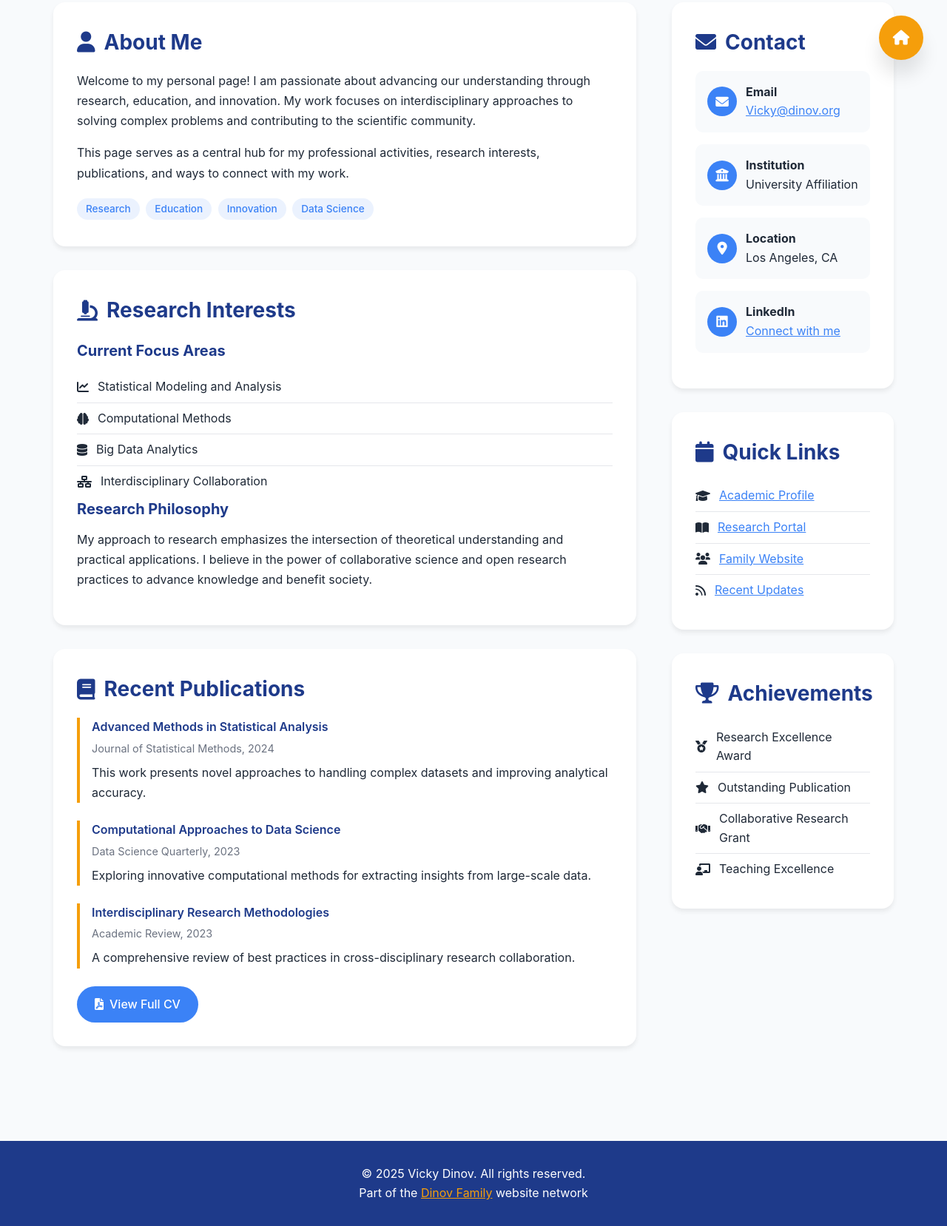
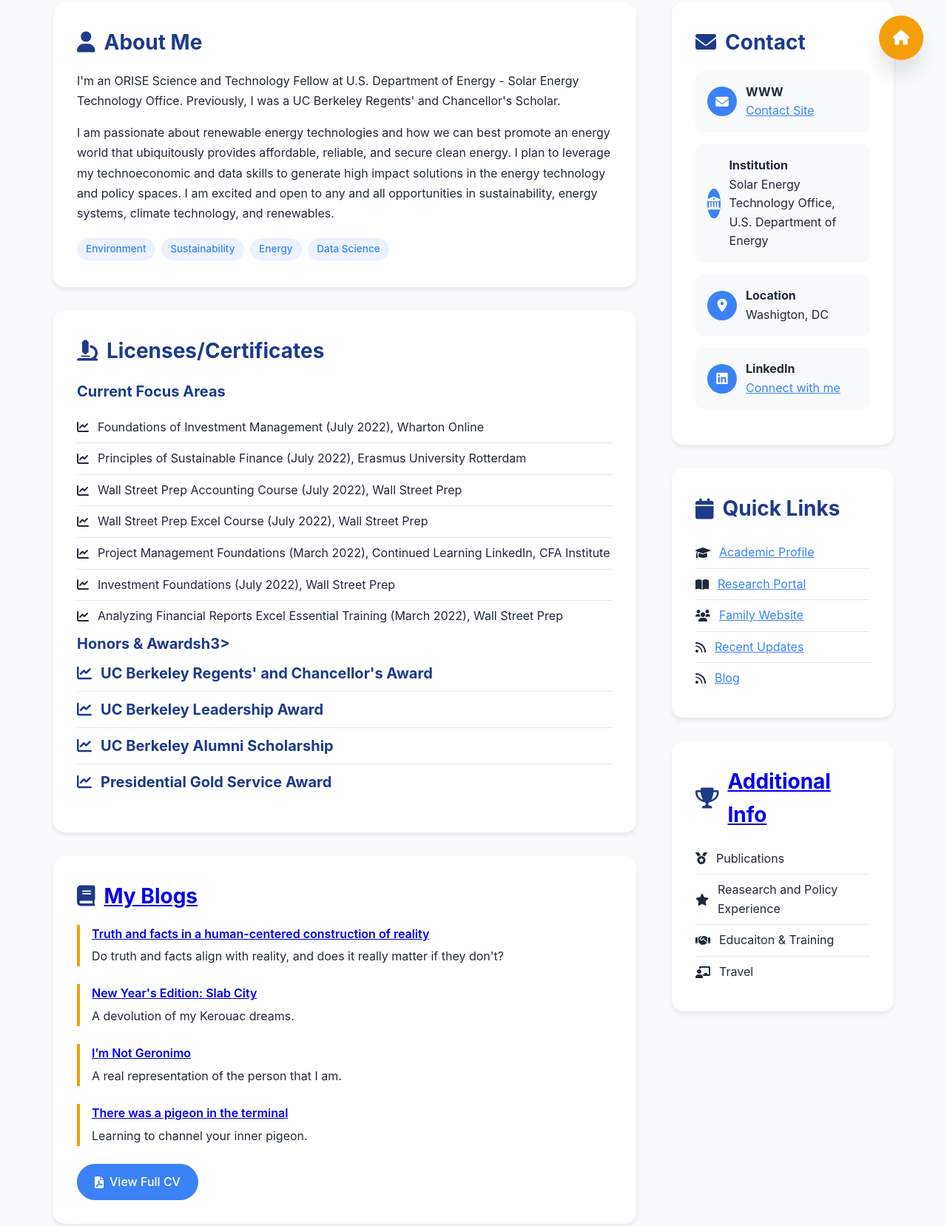
Before and after one commit to dinov-fam/vicky-dinov-page, a plain HTML site: page index.html in a window 1280 px wide. Shown: the part 687-2344 px from the top of the page at 74% size. Drawn offline with Linux system fonts and the light colour scheme.

Commit message:
Update index.html

```diff
--- a/index.html
+++ b/index.html
@@ -3,6 +3,7 @@
 <head>
     <meta charset="UTF-8">
     <meta name="viewport" content="width=device-width, initial-scale=1.0">
+    <link rel="icon" type="image/png" href="assets/DF_Avatar1.png">
     <title>Vicky Dinov - Personal Page</title>
     <link href="https://cdnjs.cloudflare.com/ajax/libs/font-awesome/6.0.0/css/all.min.css" rel="stylesheet">
     <style>
@@ -390,9 +391,9 @@
 
     <div class="hero">
         <div class="hero-content">
-            <div class="profile-image">VD</div>
+            <div class="profile-image"><img src="assets/VD_pic.png" style="height:50%;"></img></div>
             <h1>Vicky Dinov</h1>
-            <p class="subtitle"> Economist | Data Scientist</p>
+            <p class="subtitle"> Economist | Data Scientist | Environmentalist</p>
             <a href="#contact" class="btn">
                 <i class="fas fa-envelope"></i> Get in Touch
             </a>
@@ -406,62 +407,73 @@
                     <div id="about" class="card animate-fade-in">
                         <h2><i class="fas fa-user"></i> About Me</h2>
                         <p>
-                            Welcome to my personal page! I am passionate about advancing our understanding through research,
-                            education, and innovation. My work focuses on interdisciplinary approaches to solving complex
-                            problems and contributing to the scientific community.
+                            I'm an ORISE Science and Technology Fellow at U.S. Department of Energy - Solar Energy Technology Office.
+                            Previously, I was a UC Berkeley Regents' and Chancellor's Scholar.
                         </p>
                         <p>
-                            This page serves as a central hub for my professional activities, research interests,
-                            publications, and ways to connect with my work.
+                            I am passionate about renewable energy technologies and how we can best promote an energy world that ubiquitously provides affordable,
+                            reliable, and secure clean energy. I plan to leverage my technoeconomic and data skills to generate high impact solutions in the energy
+                            technology and policy spaces. I am excited and open to any and all opportunities in sustainability, energy systems, climate technology,
+                            and renewables.
                         </p>
                         <div>
-                            <span class="tag">Research</span>
-                            <span class="tag">Education</span>
-                            <span class="tag">Innovation</span>
+                            <span class="tag">Environment</span>
+                            <span class="tag">Sustainability</span>
+                            <span class="tag">Energy</span>
                             <span class="tag">Data Science</span>
                         </div>
                     </div>
 
                     <div id="research" class="card animate-fade-in">
-                        <h2><i class="fas fa-microscope"></i> Research Interests</h2>
+                        <h2><i class="fas fa-microscope"></i> Licenses/Certificates</h2>
                         <h3>Current Focus Areas</h3>
                         <ul>
-                            <li><i class="fas fa-chart-line"></i> Statistical Modeling and Analysis</li>
-                            <li><i class="fas fa-brain"></i> Computational Methods</li>
-                            <li><i class="fas fa-database"></i> Big Data Analytics</li>
-                            <li><i class="fas fa-network-wired"></i> Interdisciplinary Collaboration</li>
+                            <li><i class="fas fa-chart-line"></i> Foundations of Investment Management (July 2022), Wharton Online</li>
+                            <li><i class="fas fa-chart-line"></i> Principles of Sustainable Finance (July 2022), Erasmus University Rotterdam</li>
+                            <li><i class="fas fa-chart-line"></i> Wall Street Prep Accounting Course (July 2022), Wall Street Prep</li>
+                            <li><i class="fas fa-chart-line"></i> Wall Street Prep Excel Course (July 2022), Wall Street Prep</li>
+                            <li><i class="fas fa-chart-line"></i> Project Management Foundations (March 2022), Continued Learning LinkedIn, CFA Institute</li>
+                            <li><i class="fas fa-chart-line"></i> Investment Foundations (July 2022), Wall Street Prep</li>
+                            <li><i class="fas fa-chart-line"></i> Analyzing Financial Reports Excel Essential Training (March 2022), Wall Street Prep</li>
                         </ul>
 
-                        <h3>Research Philosophy</h3>
-                        <p>
-                            My approach to research emphasizes the intersection of theoretical understanding
-                            and practical applications. I believe in the power of collaborative science
-                            and open research practices to advance knowledge and benefit society.
-                        </p>
+                        <h3>Honors & Awardsh3>
+                            <ul>
+                                <li><i class="fas fa-chart-line"></i> UC Berkeley Regents' and Chancellor's Award</li>
+                                <li><i class="fas fa-chart-line"></i> UC Berkeley Leadership Award</li>
+                                <li><i class="fas fa-chart-line"></i> UC Berkeley Alumni Scholarship</li>
+                                <li><i class="fas fa-chart-line"></i> Presidential Gold Service Award</li>
+                            </ul>
                     </div>
 
                     <div id="publications" class="card animate-fade-in">
-                        <h2><i class="fas fa-book"></i> Recent Publications</h2>
+                        <h2><i class="fas fa-book"></i> <a href="https://vickydinov.substack.com/">My Blogs</a></h2>
 
                         <div class="publication">
-                            <div class="publication-title">Advanced Methods in Statistical Analysis</div>
-                            <div class="publication-details">Journal of Statistical Methods, 2024</div>
-                            <p>This work presents novel approaches to handling complex datasets and improving analytical accuracy.</p>
+                            <div class="publication-title">
+                                <a href="https://vickydinov.substack.com/p/truth-and-facts-in-a-human-centered">Truth and facts in a human-centered construction of reality</a></div>
+                            <p>Do truth and facts align with reality, and does it really matter if they don't?</p>
                         </div>
 
                         <div class="publication">
-                            <div class="publication-title">Computational Approaches to Data Science</div>
-                            <div class="publication-details">Data Science Quarterly, 2023</div>
-                            <p>Exploring innovative computational methods for extracting insights from large-scale data.</p>
+                            <div class="publication-title">
+                                <a href="https://vickydinov.substack.com/p/new-years-edition-slab-city">New Year's Edition: Slab City</a></div>
+                            <p>A devolution of my Kerouac dreams.</p>
                         </div>
 
                         <div class="publication">
-                            <div class="publication-title">Interdisciplinary Research Methodologies</div>
-                            <div class="publication-details">Academic Review, 2023</div>
-                            <p>A comprehensive review of best practices in cross-disciplinary research collaboration.</p>
+                            <div class="publication-title">
+                                <a href="https://vickydinov.substack.com/p/there-was-a-pigeon-in-the-terminal">I’m Not Geronimo</a></div>
+                            <p>A real representation of the person that I am.</p>
                         </div>
 
-                        <a href="#" class="btn">
+                        <div class="publication">
+                            <div class="publication-title">
+                                <a href="https://vickydinov.substack.com/p/im-not-geronimo">There was a pigeon in the terminal</a></div>
+                            <p>Learning to channel your inner pigeon.</p>
+                        </div>
+
+                        <a href="https://vickydinov.wixsite.com/aboutme" class="btn">
                             <i class="fas fa-file-pdf"></i> View Full CV
                         </a>
                     </div>
@@ -476,8 +488,8 @@
                                 <i class="fas fa-envelope"></i>
                             </div>
                             <div>
-                                <strong>Email</strong><br>
-                                <a href="mailto:Vicky@dinov.org" style="color: var(--secondary-color);">Vicky@dinov.org</a>
+                                <strong>WWW</strong><br>
+                                <a href="https://vickydinov.wixsite.com/aboutme" style="color: var(--secondary-color);">Contact Site</a>
                             </div>
                         </div>
 
@@ -487,7 +499,7 @@
                             </div>
                             <div>
                                 <strong>Institution</strong><br>
-                                <span>University Affiliation</span>
+                                <span>Solar Energy Technology Office, U.S. Department of Energy</span>
                             </div>
                         </div>
 
@@ -497,7 +509,7 @@
                             </div>
                             <div>
                                 <strong>Location</strong><br>
-                                <span>Los Angeles, CA</span>
+                                <span>Washigton, DC</span>
                             </div>
                         </div>
 
@@ -507,7 +519,7 @@
                             </div>
                             <div>
                                 <strong>LinkedIn</strong><br>
-                                <a href="#" style="color: var(--secondary-color);">Connect with me</a>
+                                <a href="https://www.linkedin.com/in/victoria-dinov-8272231a6" style="color: var(--secondary-color);">Connect with me</a>
                             </div>
                         </div>
                     </div>
@@ -515,20 +527,21 @@
                     <div class="card animate-fade-in">
                         <h2><i class="fas fa-calendar"></i> Quick Links</h2>
                         <ul>
-                            <li><i class="fas fa-graduation-cap"></i> <a href="#" style="color: var(--secondary-color);">Academic Profile</a></li>
-                            <li><i class="fas fa-book-open"></i> <a href="#" style="color: var(--secondary-color);">Research Portal</a></li>
-                            <li><i class="fas fa-users"></i> <a href="https://dinov.org" style="color: var(--secondary-color);">Family Website</a></li>
-                            <li><i class="fas fa-rss"></i> <a href="#" style="color: var(--secondary-color);">Recent Updates</a></li>
+                            <li><i class="fas fa-graduation-cap"></i> <a href="https://vickydinov.wixsite.com/aboutme" style="color: var(--secondary-color);">Academic Profile</a></li>
+                            <li><i class="fas fa-book-open"></i> <a href="https://vickydinov.wixsite.com/aboutme" style="color: var(--secondary-color);">Research Portal</a></li>
+                            <li><i class="fas fa-users"></i> <a href="https://Vicky.dinov.org" style="color: var(--secondary-color);">Family Website</a></li>
+                            <li><i class="fas fa-rss"></i> <a href="https://www.linkedin.com/in/victoria-dinov-8272231a6" style="color: var(--secondary-color);">Recent Updates</a></li>
+                            <li><i class="fas fa-rss"></i> <a href="https://vickydinov.substack.com/" style="color: var(--secondary-color);">Blog</a></li>
                         </ul>
                     </div>
 
                     <div class="card animate-fade-in">
-                        <h2><i class="fas fa-trophy"></i> Achievements</h2>
+                        <h2><i class="fas fa-trophy"></i> <a href="https://vickydinov.wixsite.com/aboutme">Additional Info</a></h2>
                         <ul>
-                            <li><i class="fas fa-medal"></i> Research Excellence Award</li>
-                            <li><i class="fas fa-star"></i> Outstanding Publication</li>
-                            <li><i class="fas fa-handshake"></i> Collaborative Research Grant</li>
-                            <li><i class="fas fa-chalkboard-teacher"></i> Teaching Excellence</li>
+                            <li><i class="fas fa-medal"></i> Publications</li>
+                            <li><i class="fas fa-star"></i> Reasearch and Policy Experience</li>
+                            <li><i class="fas fa-handshake"></i> Educaiton & Training</li>
+                            <li><i class="fas fa-chalkboard-teacher"></i> Travel</li>
                         </ul>
                     </div>
                 </div>
```
